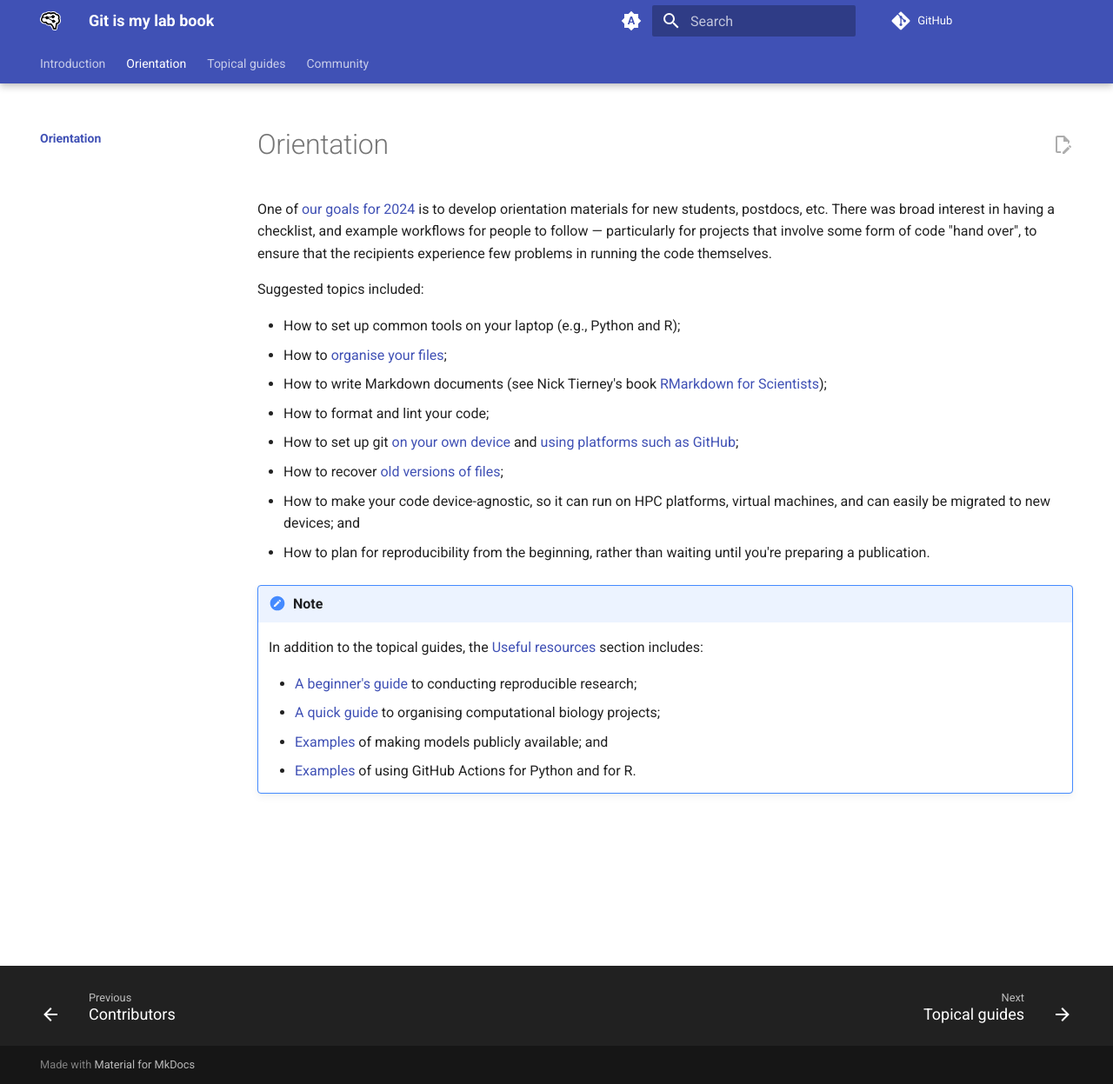
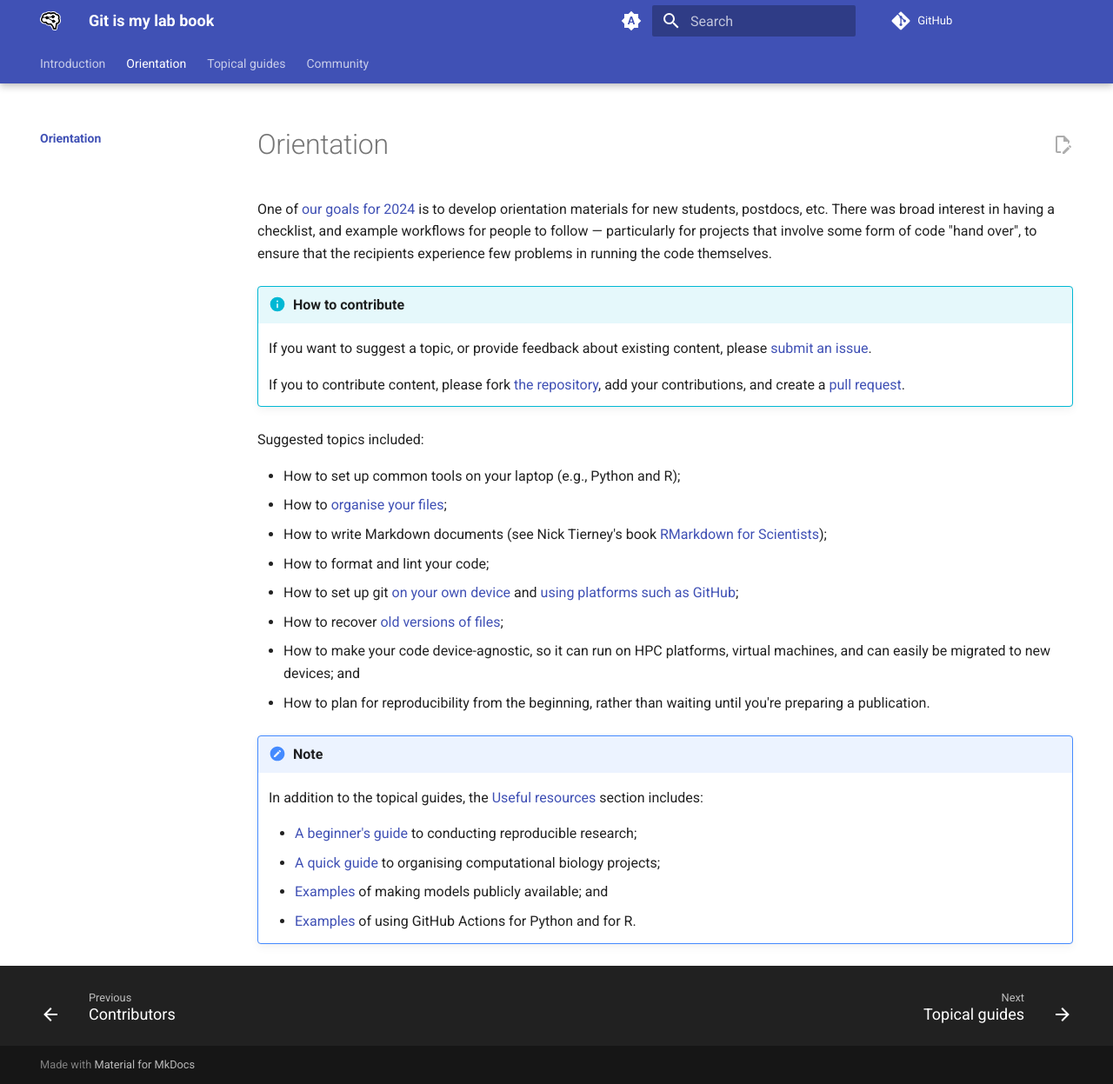
Before and after one commit to robmoss/git-is-my-lab-book, an MkDocs documentation site: the page built from docs/orientation/README.md, in a window 1280 px wide and 1247 px high. Shown: the whole window at 87% size. Built offline with MkDocs 1.6.1 and Material for MkDocs 9.7.7, drawn with Linux system fonts in a browser that asks for light colours; nearby versions of some CDN libraries; library files that are not in the unit come from our copies; comment, search, counter and statistics services are not loaded.

Commit message:
Explain how to contribute to the orientation guide

```diff
--- a/docs/orientation/README.md
+++ b/docs/orientation/README.md
@@ -2,6 +2,12 @@
 
 One of [our goals for 2024](../community/meetings/2024-02-19.md#orientation-materials) is to develop orientation materials for new students, postdocs, etc.
 There was broad interest in having a checklist, and example workflows for people to follow — particularly for projects that involve some form of code "hand over", to ensure that the recipients experience few problems in running the code themselves.
+
+!!! info "How to contribute"
+
+    If you want to suggest a topic, or provide feedback about existing content, please [submit an issue](https://github.com/robmoss/git-is-my-lab-book/issues/new?labels=orientation&title=&body=Please enter a short, descriptive title (above) and explain your idea here).
+
+    If you to contribute content, please fork [the repository](https://github.com/robmoss/git-is-my-lab-book), add your contributions, and create a [pull request](https://docs.github.com/en/pull-requests/collaborating-with-pull-requests/proposing-changes-to-your-work-with-pull-requests/about-pull-requests).
 
 Suggested topics included:
 
```
